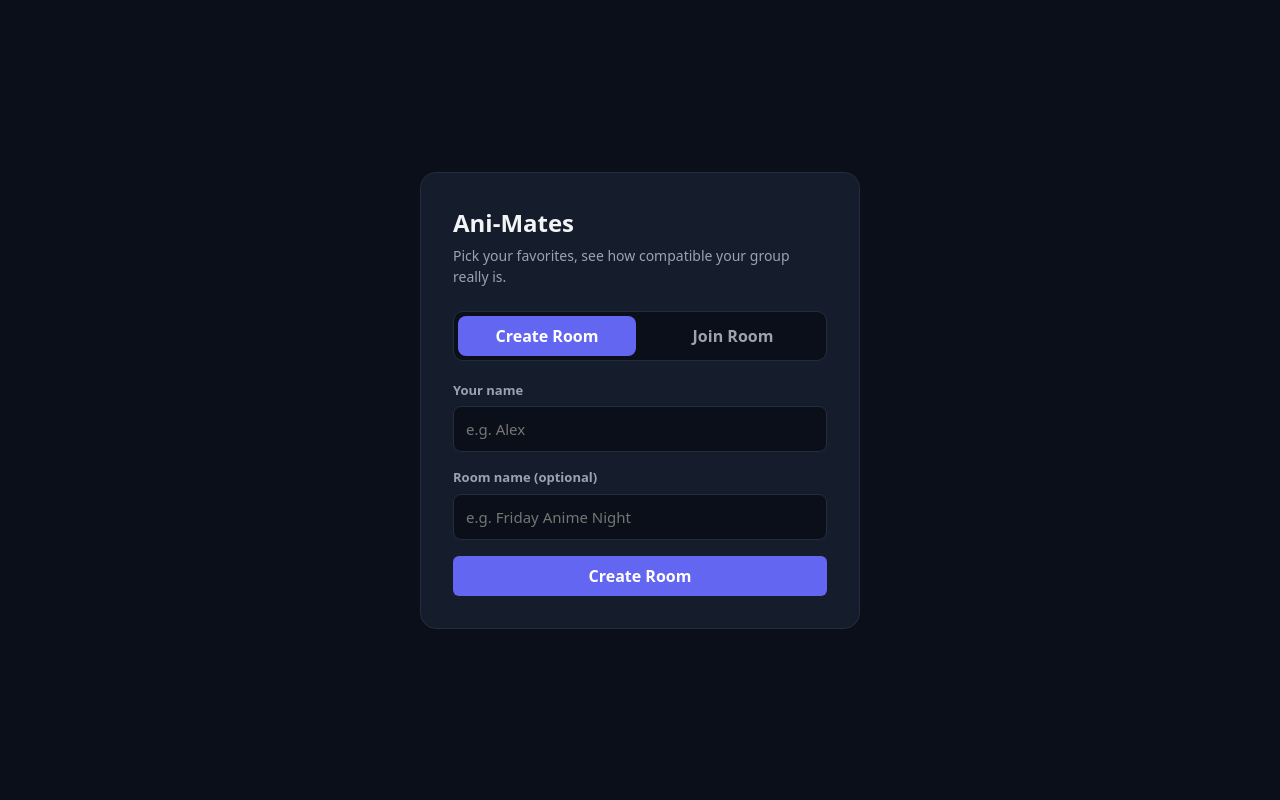
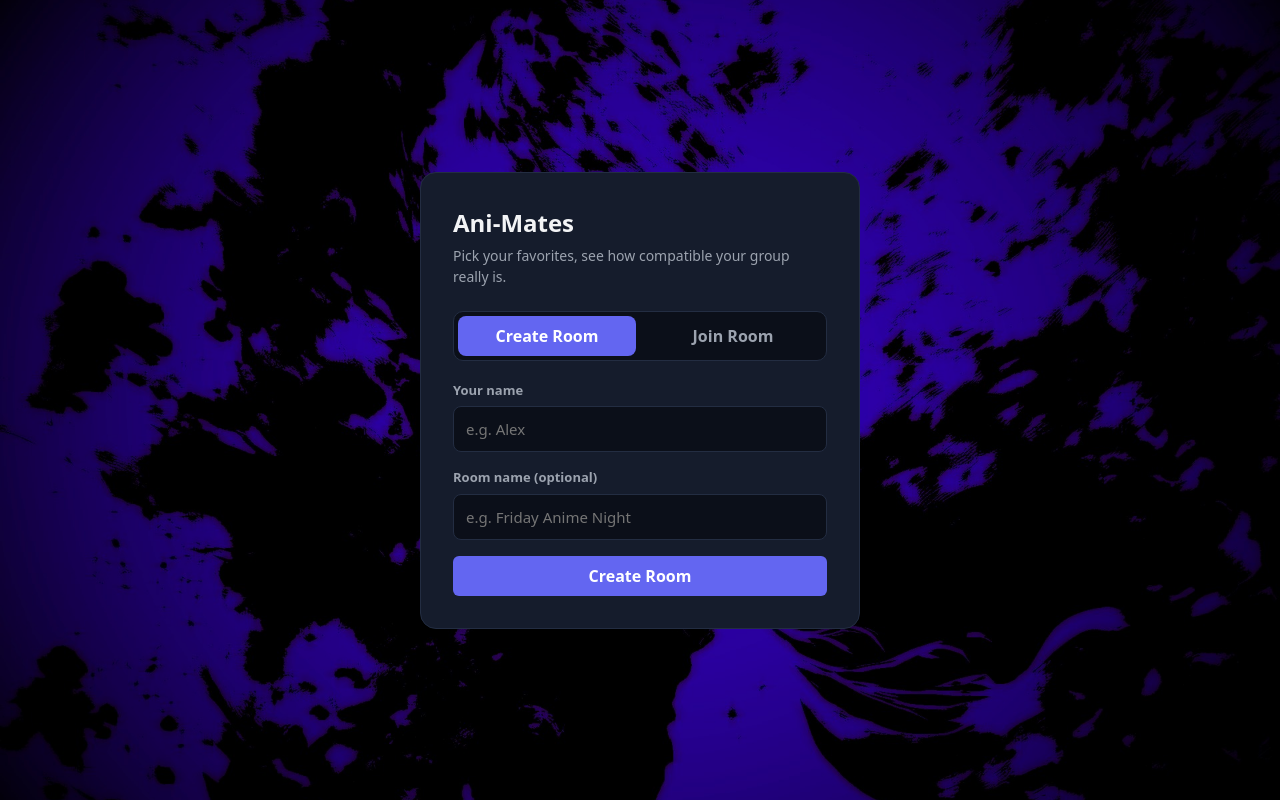
Before and after one commit to skeletronskier11/ani-mates, a React (Vite) app: page / in a window 1280 px wide. Built offline with nearby package versions, Linux system fonts and the light colour scheme; no server answers.

Commit message:
Added bg image

```diff
--- a/src/index.css
+++ b/src/index.css
@@ -24,7 +24,7 @@ body,
 }
 
 body {
-  background: var(--bg);
+  background: var(--bg) url('/animates_bg.jpg') center / cover no-repeat;
   color: var(--text);
   line-height: 1.5;
 }
```
Also changed, not shown: public/animates_bg.jpg (added).
